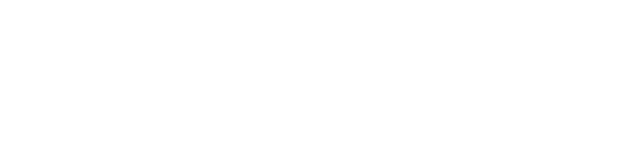
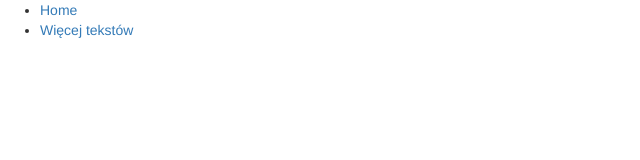
Before and after one commit to g-szerminski/learning-git-2, a plain HTML site: page index.html in a window 1280 px wide. Shown: the whole page, without its empty margins (0-640 px from the left). Drawn offline with nearby package versions, Linux system fonts and the light colour scheme.

Commit message:
Add html for page header

```diff
--- a/index.html
+++ b/index.html
@@ -8,6 +8,12 @@
 	</head>
 	<body>
 		<header>
+			<nav>
+				<ul class="menu">
+					<li><a href="https://project-74630.kodilla.com/" target="_blank">Home</a></li>
+					<li><a href="https://tekstowo.pl" target="_blank">Więcej tekstów</a></li>
+				</ul>
+			</nav>
     	</header>
   	</body>
 </html>
```
